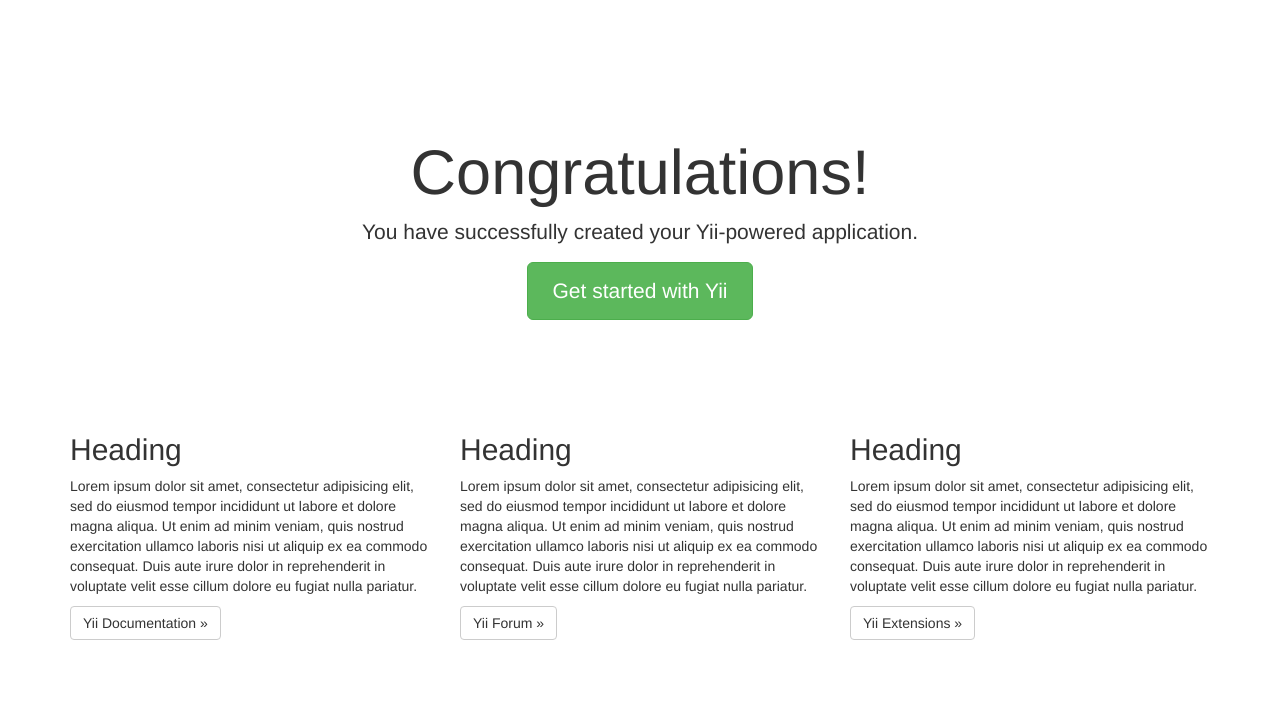
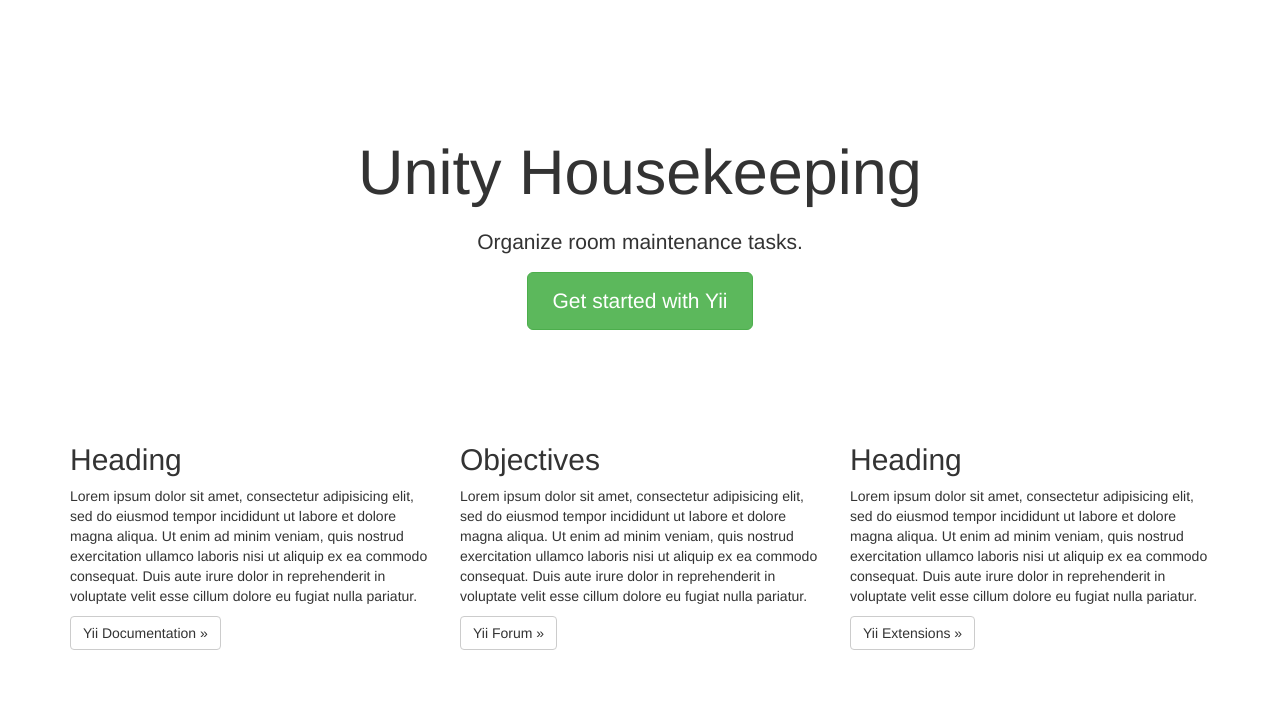
Before and after one commit to earlg24/apc_sysadd_mi151_06, a Yii app: template practice/jlgarcia/basic/views/site/index.php in a window 1280 px wide. Shown: the top 716 px of the page. Run offline with PHP 8.4 and a stand-in for Yii, Linux system fonts and the light colour scheme; the template is opened without the code that fills it, so the values that code supplies are empty; some libraries are stand-ins or nearby versions.

Commit message:
created @practice/jlgarcia/basic/views/site/index.php added objectives in practice

```diff
--- a/practice/jlgarcia/basic/views/site/index.php
+++ b/practice/jlgarcia/basic/views/site/index.php
@@ -7,9 +7,9 @@ $this->title = 'My Yii Application';
 <div class="site-index">
 
     <div class="jumbotron">
-        <h1>Congratulations!</h1>
+        <h1>Unity Housekeeping<h1>
 
-        <p class="lead">You have successfully created your Yii-powered application.</p>
+        <p class="lead">Organize room maintenance tasks.</p>
 
         <p><a class="btn btn-lg btn-success" href="http://www.yiiframework.com">Get started with Yii</a></p>
     </div>
@@ -28,7 +28,7 @@ $this->title = 'My Yii Application';
                 <p><a class="btn btn-default" href="http://www.yiiframework.com/doc/">Yii Documentation &raquo;</a></p>
             </div>
             <div class="col-lg-4">
-                <h2>Heading</h2>
+                <h2>Objectives</h2>
 
                 <p>Lorem ipsum dolor sit amet, consectetur adipisicing elit, sed do eiusmod tempor incididunt ut labore et
                     dolore magna aliqua. Ut enim ad minim veniam, quis nostrud exercitation ullamco laboris nisi ut aliquip
```
